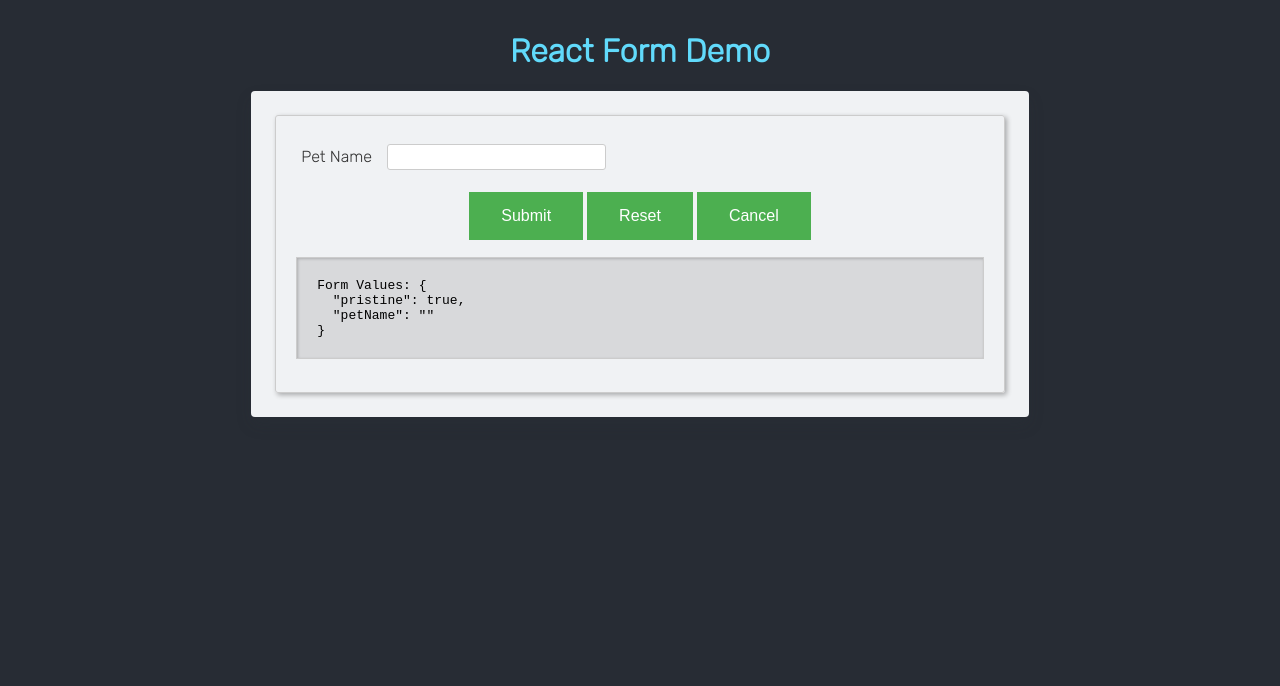
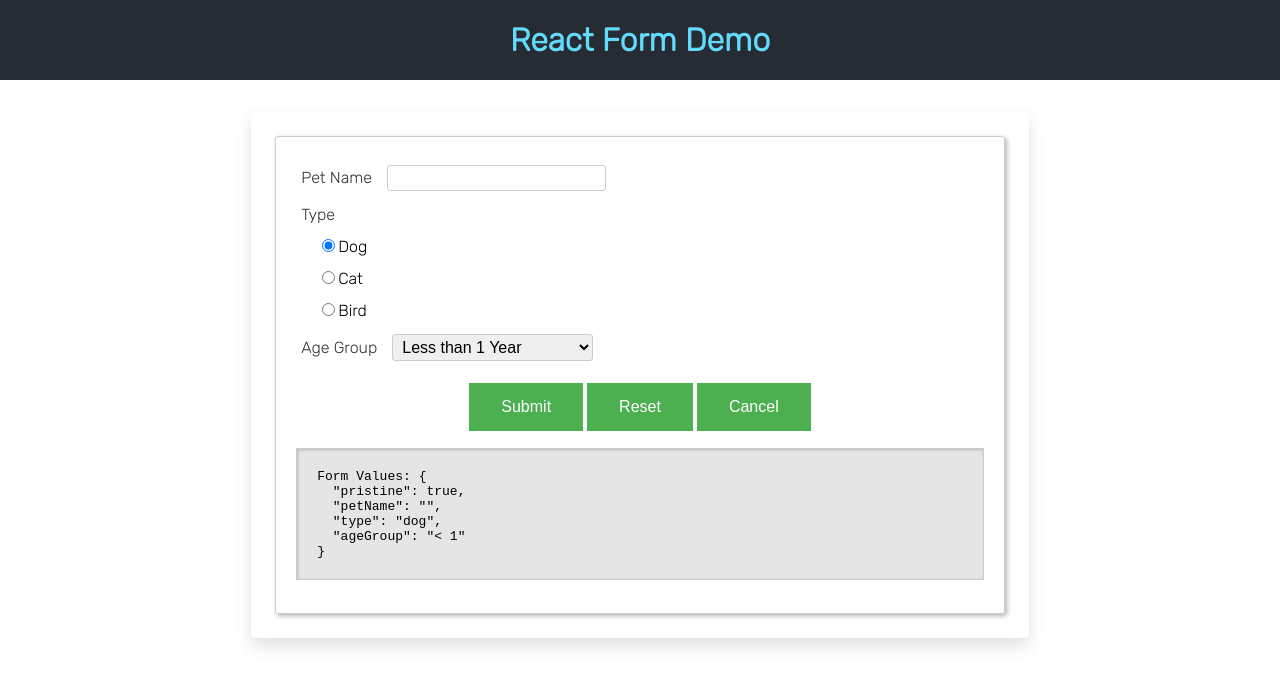
Before and after one commit to BarbaraPruz/formdemo, a React (Create React App) app: page /componentform in a window 1280 px wide. Shown: the top 686 px of the page. Built offline with nearby package versions, Linux system fonts and the light colour scheme.

Commit message:
More menu styling. Add fields to component form

```diff
--- a/src/App.scss
+++ b/src/App.scss
@@ -5,8 +5,22 @@ body {
     font-family: 'Rubik', sans-serif;
     background: $base-color;
     margin: 2em;
+    padding-top: $header-height;
 }
 
+.header {
+  background: $contrast-bg;
+  position: fixed;
+  top: 0;
+  left: 0;
+  width: 100%;
+  z-index: 999;
+  height: $header-height;
+  overflow: hidden;
+  -webkit-transition: height 0.3s;
+  -moz-transition: height 0.3s;
+  transition: height 0.3s;
+}
 h1 {
     text-align: center;
     color: $emphasis-color;
@@ -20,7 +34,7 @@ h2 {
   width: 60%;
   margin: auto;
   padding: 1.5em;
-  background: $contrast-bg;
+ // background: $contrast-bg;
   border-radius: $border-radius;
   box-shadow: $box-shadow;
 }
--- a/src/AppStyleConstants.scss
+++ b/src/AppStyleConstants.scss
@@ -1,5 +1,10 @@
-$base-color: #272c34;
+$base-color: #fff; //#272c34;
 $emphasis-color: #61dafb;
-$contrast-bg: #f0f2f4;
+$contrast-bg: #272c34; // #f0f2f4
+$contrast-bg2: #505763;
+$emphasis-color2: #abedff;
+
 $border-radius: 0.25rem;
 $box-shadow: 0 0.5rem 1rem rgba(#31363e, 0.15);
+
+$header-height: 5em;
--- a/src/components/ComponentForm.js
+++ b/src/components/ComponentForm.js
@@ -3,45 +3,74 @@ import { withRouter } from 'react-router-dom'
 import './Form.scss'
 
 class ComponentForm extends Component {
+  InitialState = { pristine: true, petName: '', type: 'dog', ageGroup: '< 1' };
 
-  InitialState = {pristine: true, petName: ''};
+  constructor (props) {
+    super(props)
+    this.state = this.InitialState
 
-  constructor(props) {
-    super(props);
-    this.state = this.InitialState;
-
-    this.handleChange = this.handleChange.bind(this);
-    this.handleSubmit = this.handleSubmit.bind(this);
-    this.handleReset = this.handleReset.bind(this);
-    this.handleCancel = this.handleCancel.bind(this);
+    this.handleChange = this.handleChange.bind(this)
+    this.handleSubmit = this.handleSubmit.bind(this)
+    this.handleReset = this.handleReset.bind(this)
+    this.handleCancel = this.handleCancel.bind(this)
   }
 
   handleCancel () {
-    this.props.history.push('/');
+    this.props.history.push('/')
   }
+
   handleReset () {
     this.setState(this.InitialState)
   }
 
   handleChange (event) {
-    const name = event.target.name;
-    const value = event.target.value;
+    const name = event.target.name
+    const value = event.target.value
 
     this.setState({
       ...this.state,
       pristine: false,
       [name]: value
-    });
+    })
   }
 
-  handleSubmit(event) {
-    event.preventDefault();
-    alert('Form Submitted: ' + JSON.stringify(this.state, 0, 2));
-    this.props.history.push('/');
+  handleSubmit (event) {
+    event.preventDefault()
+    alert ('Form Submitted: ' + JSON.stringify(this.state, 0, 2))
+    this.props.history.push('/')
+  }
+
+  isChecked (name, value) {
+    return (this.state[name] === value)
+  }
+
+  renderRadioButtons (name, options) {
+    return options.map((opt) => {
+      const { value, label } = opt
+      return (
+        <div key={value}>
+          <input type="radio"
+            name={name}
+            value={value}
+            checked={this.isChecked(name, value)}
+            onChange={this.handleChange}
+          />
+          {label}
+        </div>
+      )
+    })
+  }
+
+  renderSelectOptions (name,options) {
+    return options.map((opt) => {
+      const { value, label } = opt
+      return (
+        <option value={value} selected={this.isChecked(name, value)}>{label}</option>
+    )})
   }
 
   render () {
-    const { pristine } = this.state;
+    const { pristine } = this.state
 
     return (
       <form onSubmit={this.handleSubmit}>
@@ -49,6 +78,30 @@ class ComponentForm extends Component {
           <label>Pet Name</label>
           <input type="text" name="petName" value={this.state.petName} onChange={this.handleChange} />
         </div>
+        <div>
+          <label>Type</label>
+          <div>
+            {this.renderRadioButtons('type',
+              [{ value: 'dog', label: 'Dog' },
+                { value: 'cat', label: 'Cat' },
+                { value: 'bird', label: 'Bird' }])}
+          </div>
+        </div>
+        <div>
+          <label>Age Group</label>
+          <select name="ageGroup" onChange={this.handleChange}>
+            {this.renderSelectOptions(
+              'ageGroup',
+              [
+                { value: '< 1', label: 'Less than 1 Year' },
+                { value: '<= 5', label: '1 to 5 Years' },
+                { value: '<= 10', label: '6 to 10 Years' },
+                { value: 'old guy', label: 'More than 10 Years Old' }
+              ]
+            )}
+          </select>
+        </div>
+
         <div className="buttons">
           <button type="submit" disabled={pristine}>
             Submit
--- a/src/components/FinalFormForm.js
+++ b/src/components/FinalFormForm.js
@@ -5,7 +5,7 @@ import Select, { createFilter } from 'react-select'
 import './Form.scss'
 
 const ReactSelectAdapter = ({ input, ...rest }) => (
-  <Select {...input} {...rest} searchable filterOption={createFilter({matchFrom:'start'})} isMulti />
+  <Select {...input} {...rest} searchable filterOption={createFilter({ matchFrom:'start'})} isMulti />
 )
 
 class FinalFormForm extends Component {
--- a/src/components/Menu.scss
+++ b/src/components/Menu.scss
@@ -45,15 +45,16 @@
 	transition: font-size .5s;
 }
 
-.menu-option a {
+.menu-option a{
 	text-decoration: none;
   // color: #b34700;
   display: block;
-  color: #0489ae;
+  color: $contrast-bg;
 }
 
-.menu-option:hover {
-  background: #DCDCDC;
+.menu-option:hover, a:hover {
+  background: $contrast-bg2;
+  color: $emphasis-color2;
   font-size: 120%;
   font-weight: bold;
 }
```
Also changed, not shown: src/App.js (line endings or trailing spaces).
